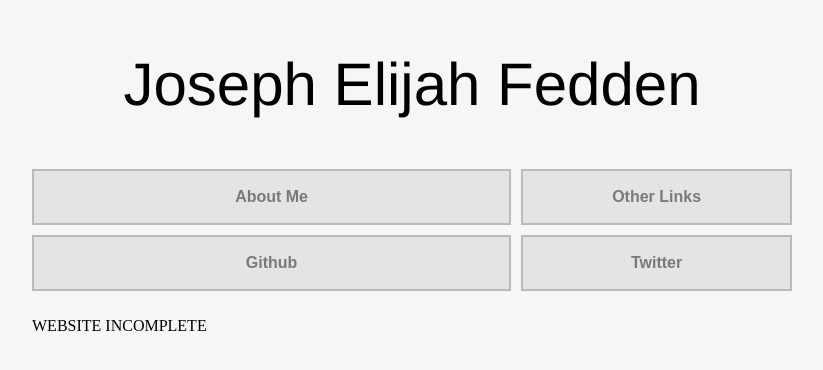
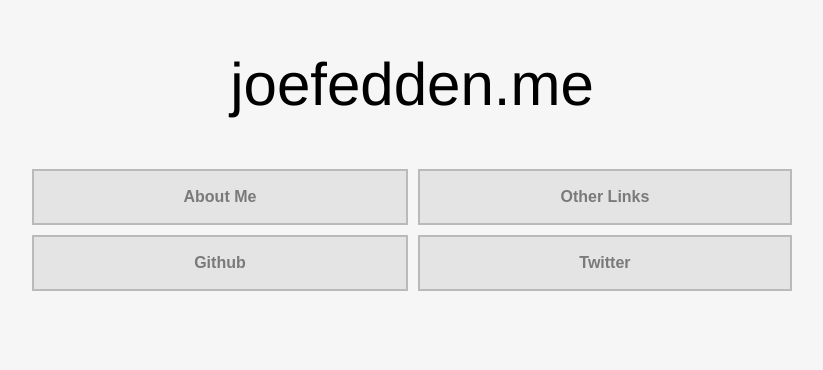
Before and after one commit to joefedden/joefedden.me, a plain HTML site: page index.html in a window 1280 px wide. Shown: the whole page, without its empty margins (228-1051 px from the left). Drawn offline with nearby package versions, Linux system fonts and the light colour scheme.

Commit message:
Final changes

```diff
--- a/index.html
+++ b/index.html
@@ -9,7 +9,7 @@
         <script src="js/script.js"></script>
     </head>
     <body>
-        <h1>Joseph Elijah Fedden</h1>
+        <h1>joefedden.me</h1>
         <div class="infoTable">
         	<div class="row">
         		<div class="cell" id="about">
@@ -27,6 +27,5 @@
                     <a href="http://twitter.com/joefedden">Twitter<span></span></a>
                 </div>
             </div>
-        <p>WEBSITE INCOMPLETE</p>
     </body>
 </html>
```
